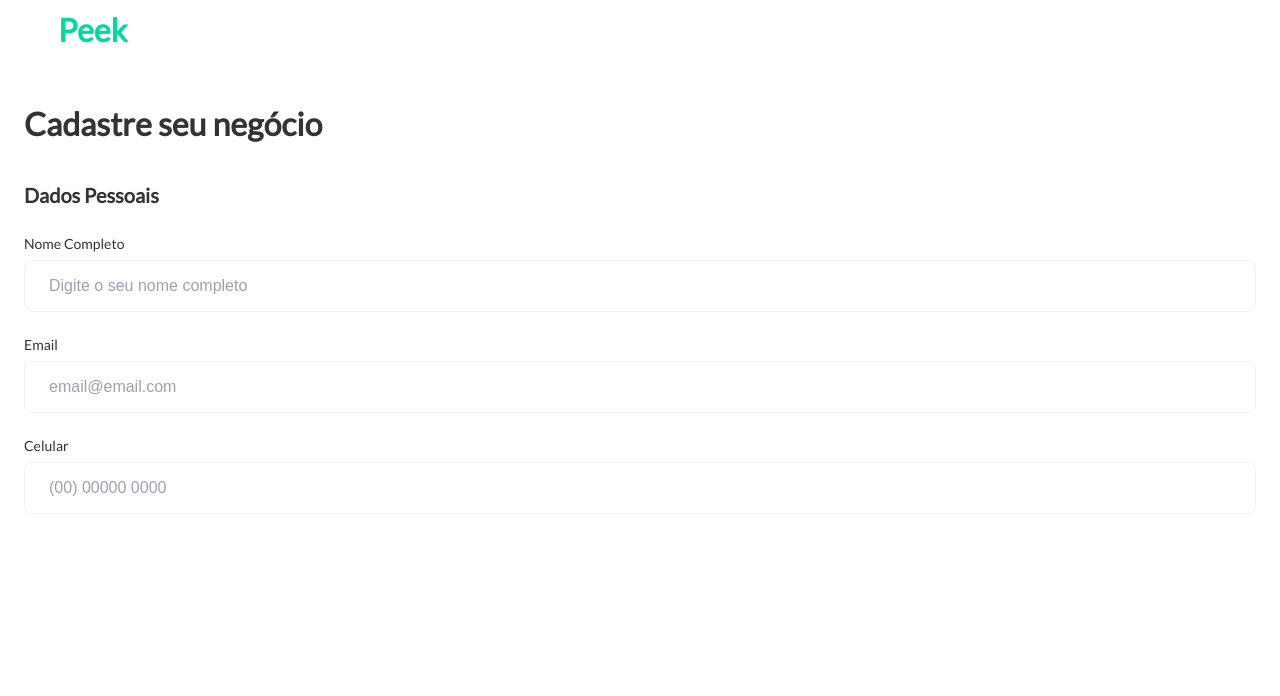
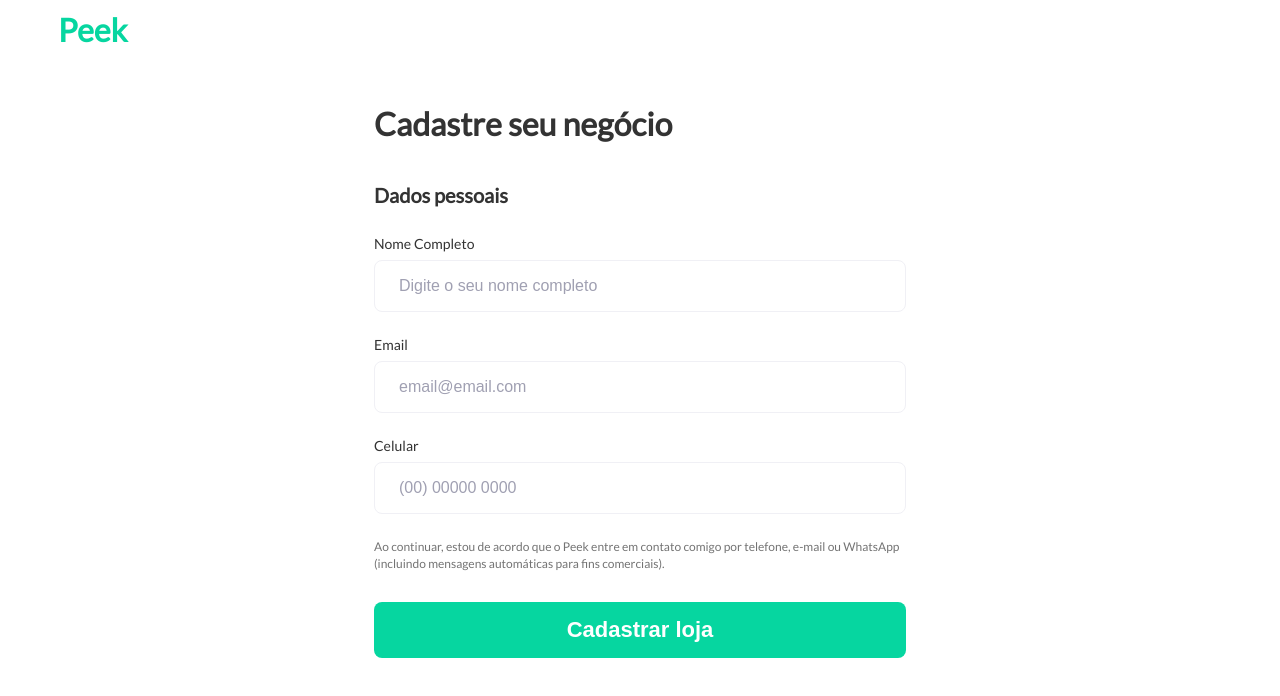
Before and after one commit to reducelabs/stores-web, a React (Create React App) app: page /cadastrar-loja in a window 1280 px wide. Shown: the top 696 px of the page. Built offline with nearby package versions, Linux system fonts and the light colour scheme.

Commit message:
Adicionando campos de formulário
Signed-off-by: Kássia Catarine <kassia_catarine.15@hotmail.com>

```diff
--- a/src/App.tsx
+++ b/src/App.tsx
@@ -10,7 +10,7 @@ function App() {
   return (
     <ThemeProvider theme={light}>
       <GlobalStyle />
-      {/* <Header /> */}
+      <Header />
       <Routes />
     </ThemeProvider>
   );
--- /dev/null
+++ b/src/components/Button/index.tsx
@@ -0,0 +1,17 @@
+import React from 'react';
+import { Container } from './styles';
+
+interface ButtonProps {
+  type?: 'button' | 'submit' | 'reset';
+  color?: string;
+}
+
+const Button: React.FC<ButtonProps> = (props) => {
+  return (
+    <Container type={props?.type}>
+      <span>{props?.children}</span>
+    </Container>
+  );
+};
+
+export default Button;
--- /dev/null
+++ b/src/components/Button/styles.ts
@@ -0,0 +1,14 @@
+import styled from 'styled-components';
+
+export const Container = styled.button`
+  padding: 15px 30px;
+  border: 0;
+  outline: none;
+  background-color: ${(props) => props.theme.colors.primary};
+  color: #fff;
+  border-radius: 8px;
+  text-decoration: none;
+  transition: background-color 0.2s ease;
+  font-size: 22px;
+  font-weight: bold;
+`;
--- a/src/components/FieldText/index.tsx
+++ b/src/components/FieldText/index.tsx
@@ -1,4 +1,4 @@
-import React, { useState } from 'react';
+import React, { useState, ChangeEvent } from 'react';
 import { Field, Label, Input } from './styles';
 
 interface FieldTextProps {
@@ -9,7 +9,7 @@ interface FieldTextProps {
   placeholder?: string;
   required?: boolean;
   value?: string;
-  onChange?: () => void;
+  onChange?: (event: ChangeEvent<HTMLInputElement>) => void;
 }
 
 const FieldText: React.FC<FieldTextProps> = (props) => {
--- a/src/components/Fieldset/styles.ts
+++ b/src/components/Fieldset/styles.ts
@@ -3,6 +3,8 @@ import styled from 'styled-components';
 export const Container = styled.fieldset`
   min-inline-size: auto;
   border: 0;
+  display: flex;
+  flex-direction: column;
 `;
 
 export const Legend = styled.legend`
--- a/src/components/Form/index.tsx
+++ b/src/components/Form/index.tsx
@@ -1,10 +1,10 @@
-import React from 'react';
+import React, { FormEvent } from 'react';
 import { Container, Title, SubTitle } from './styles';
 
 interface FormProps {
   title?: string;
   subTitle?: string;
-  onSubmit?: () => void;
+  onSubmit?: (event: FormEvent<Element>) => void | Promise<void>;
 }
 
 const Form: React.FC<FormProps> = (props) => {
--- a/src/pages/CreateStore/index.tsx
+++ b/src/pages/CreateStore/index.tsx
@@ -1,22 +1,57 @@
-import React from 'react';
+import React, { FormEvent, useState, ChangeEvent } from 'react';
 import Header from '../../components/Header';
-import { Container } from './styles';
+import { Container, TermsText } from './styles';
 import FieldText from '../../components/FieldText';
 import Form from '../../components/Form';
 import Fieldset from '../../components/Fieldset';
+import Button from '../../components/Button';
+import api from '../../services/api';
 
 const CreateStore = () => {
+  const [formData, setFormData] = useState({
+    name: '',
+    email: '',
+    phone: '',
+    store: {
+      companyName: '',
+      name: '',
+      cnpj: '',
+    },
+  });
+  const [storeFormData, setStoreFormData] = useState({
+    companyName: '',
+    name: '',
+    cnpj: '',
+  });
+
+  function handleInputChange(event: ChangeEvent<HTMLInputElement>) {
+    const { name, value } = event.target;
+    setFormData({ ...formData, [name]: value });
+  }
+
+  async function handleSubmit(event: FormEvent) {
+    event.preventDefault();
+    const { name, email, phone } = formData;
+    const data = {
+      name,
+      email,
+      phone,
+    };
+    await api.post('stores', data);
+  }
+
   return (
     <Container>
-      <Header />
-      <Form title='Cadastre seu negócio'>
-        <Fieldset title='Dados Pessoais'>
+      <Form title='Cadastre seu negócio' onSubmit={handleSubmit}>
+        <Fieldset title='Dados pessoais'>
           <FieldText
-            id='nome'
+            id='name'
             label='Nome Completo'
-            name='nome'
+            name='name'
             placeholder='Digite o seu nome completo'
+            value={formData.name}
             required
+            onChange={handleInputChange}
           />
           <FieldText
             id='email'
@@ -24,16 +59,52 @@ const CreateStore = () => {
             label='Email'
             name='email'
             placeholder='email@email.com'
+            value={formData.email}
             required
+            onChange={handleInputChange}
           />
           <FieldText
             id='phone'
             label='Celular'
             name='phone'
             placeholder='(00) 00000 0000'
+            value={formData.phone}
             required
+            onChange={handleInputChange}
           />
         </Fieldset>
+        {/* <Fieldset title='Dados do negócio'>
+          <FieldText
+            id='cnpj'
+            label='CNPJ'
+            name='store.cnpj'
+            placeholder='00.000.000/0000-00'
+            value={storeFormData.cnpj}
+            onChange={handleInputChange}
+          />
+          <FieldText
+            id='companyName'
+            label='Razão Social'
+            name='store.companyName'
+            placeholder='Digite a razão social'
+            value={storeFormData.companyName}
+            onChange={handleInputChange}
+          />
+          <FieldText
+            id='name'
+            label='Nome da Loja'
+            name='store.name'
+            placeholder='Digite o nome da loja'
+            value={storeFormData.name}
+            onChange={handleInputChange}
+          />
+        </Fieldset> */}
+        <TermsText>
+          Ao continuar, estou de acordo que o Peek entre em contato comigo por
+          telefone, e-mail ou WhatsApp (incluindo mensagens automáticas para
+          fins comerciais).
+        </TermsText>
+        <Button type='submit'>Cadastrar loja</Button>
       </Form>
     </Container>
   );
--- a/src/pages/CreateStore/styles.ts
+++ b/src/pages/CreateStore/styles.ts
@@ -3,4 +3,12 @@ import styled from 'styled-components';
 export const Container = styled.div`
   display: flex;
   flex-direction: column;
+  margin: 0 350px;
 `;
+
+export const TermsText = styled.p`
+  color: #737373;
+  line-height: 17px;
+  font-size: 12px;
+  margin-bottom: 30px;
+`;
```
